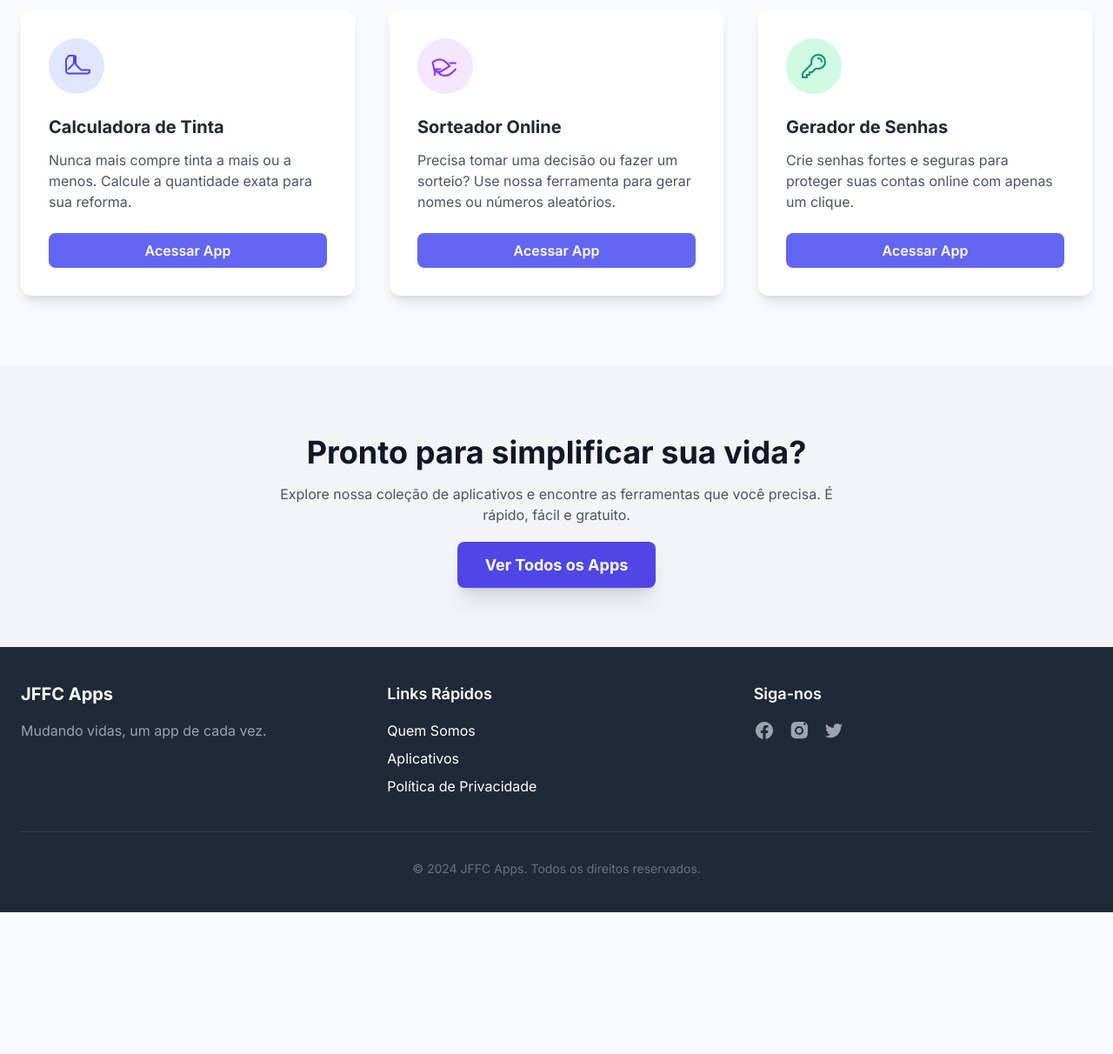
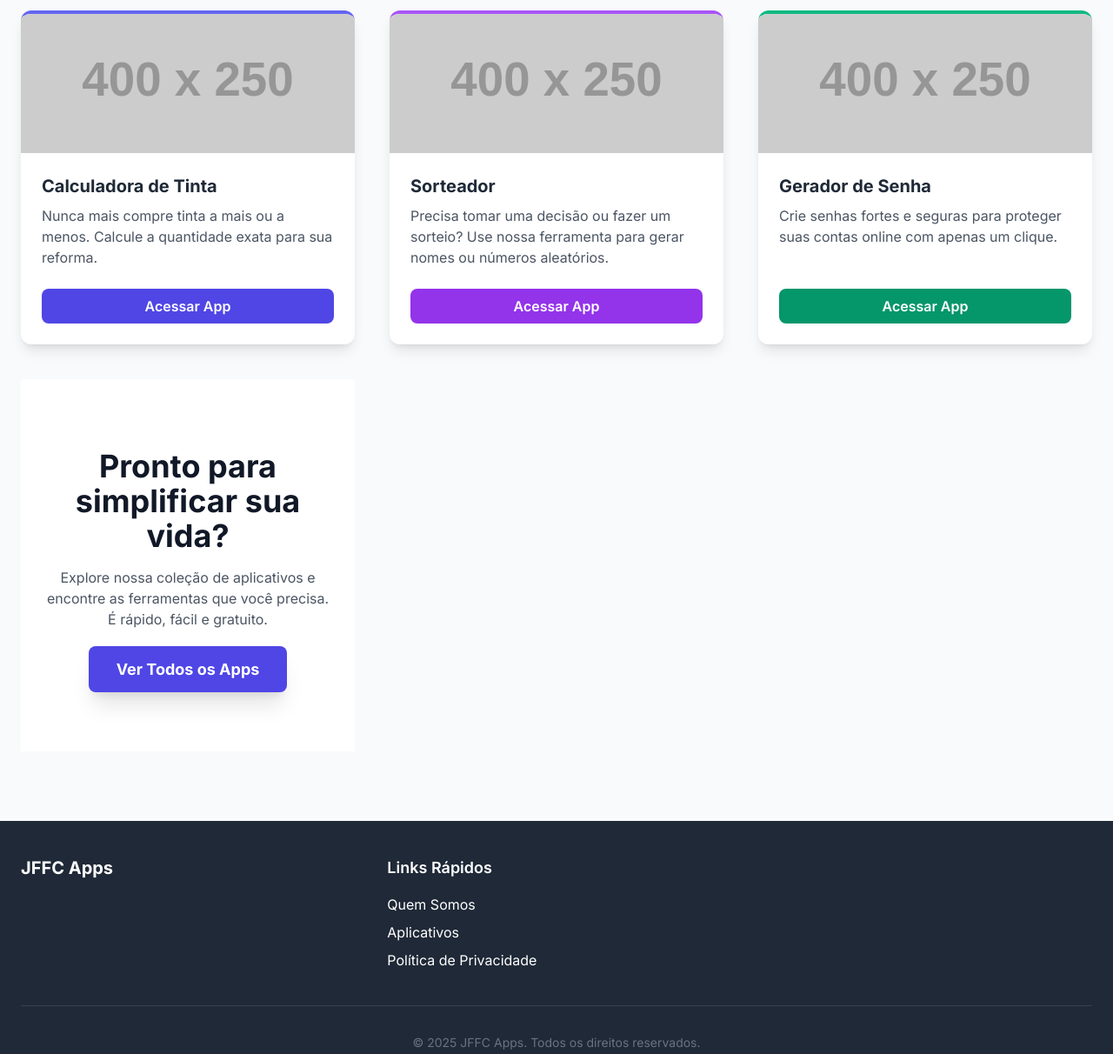
Before and after one commit to jffcapp/jffcapp.github.io, a plain HTML site: page index.html in a window 1280 px wide. Shown: the part 1380-2592 px from the top of the page at 87% size. Before the commit the page ends 2429 px from the top, so only its background shows below. Drawn offline with nearby package versions, Linux system fonts and the light colour scheme; placeholder pictures from the web are drawn by us.

Commit message:
Update index.html

```diff
--- a/index.html
+++ b/index.html
@@ -89,8 +89,8 @@
             </div>
         </section>
 
-        <!-- Seção Nossos Aplicativos -->
-        <section id="aplicativos" class="py-20">
+        <!-- Seção Nossos Aplicativos (Layout Melhorado) -->
+        <section id="aplicativos" class="py-20 bg-gray-50">
             <div class="container mx-auto px-6">
                 <div class="text-center mb-16">
                     <h2 class="text-3xl md:text-4xl font-bold mb-4">Conheça Nossos Aplicativos</h2>
@@ -98,41 +98,40 @@
                 </div>
                 <div class="grid md:grid-cols-2 lg:grid-cols-3 gap-10">
 
-                    <!-- App 1: Calculadora de Tinta (Exemplo) -->
-                    <div class="bg-white p-8 rounded-xl shadow-lg hover:shadow-2xl transition-shadow duration-300 flex flex-col">
-                        <div class="bg-indigo-100 text-indigo-600 w-16 h-16 rounded-full flex items-center justify-center mb-6 self-start">
-                            <svg xmlns="http://www.w3.org/2000/svg" fill="none" viewBox="0 0 24 24" stroke-width="1.5" stroke="currentColor" class="w-8 h-8"><path stroke-linecap="round" stroke-linejoin="round" d="M9.75 3.104v5.714a2.25 2.25 0 0 1-.659 1.591L5 14.5M9.75 3.104c.251.023.501.05.75.082a.75.75 0 0 1 .75.75v5.714a2.25 2.25 0 0 0 .659 1.591l3.458 3.458a2.25 2.25 0 0 0 1.591.659h5.714a.75.75 0 0 1 .75.75 2.25 2.25 0 0 1-2.25 2.25H5.25a2.25 2.25 0 0 1-2.25-2.25V6.854a2.25 2.25 0 0 1 .659-1.591L5 3.804a.75.75 0 0 1 .75-.75h3.25Z" /></svg>
+                    <!-- App 1: Calculadora de Tinta -->
+                    <div class="bg-white rounded-xl shadow-lg overflow-hidden transform hover:-translate-y-2 transition-transform duration-300 flex flex-col border-t-4 border-indigo-500">
+                        <img src="https://placehold.co/400x250/eef2ff/6366f1?text=Calculadora+de+Tinta" alt="Screenshot da Calculadora de Tinta" class="w-full h-40 object-cover">
+                        <div class="p-6 flex flex-col flex-grow">
+                            <h3 class="text-xl font-bold text-gray-800 mb-2">Calculadora de Tinta</h3>
+                            <p class="text-gray-600 mb-6 flex-grow">Nunca mais compre tinta a mais ou a menos. Calcule a quantidade exata para sua reforma.</p>
+                            <a href="https://sites.google.com/view/jffcapp/home/apps/calculadora-de-tinta" target="_blank" class="mt-auto bg-indigo-600 text-white font-semibold py-2 px-5 rounded-lg text-center hover:bg-indigo-700 transition-colors">Acessar App</a>
                         </div>
-                        <h3 class="text-xl font-bold mb-3">Calculadora de Tinta</h3>
-                        <p class="text-gray-600 mb-6 flex-grow">Nunca mais compre tinta a mais ou a menos. Calcule a quantidade exata para sua reforma.</p>
-                        <a href="#" class="mt-auto bg-indigo-500 text-white font-semibold py-2 px-4 rounded-lg text-center hover:bg-indigo-600 transition-colors">Acessar App</a>
                     </div>
 
-                    <!-- App 2: Sorteador (Exemplo) -->
-                    <div class="bg-white p-8 rounded-xl shadow-lg hover:shadow-2xl transition-shadow duration-300 flex flex-col">
-                        <div class="bg-purple-100 text-purple-600 w-16 h-16 rounded-full flex items-center justify-center mb-6 self-start">
-                           <svg xmlns="http://www.w3.org/2000/svg" fill="none" viewBox="0 0 24 24" stroke-width="1.5" stroke="currentColor" class="w-8 h-8"><path stroke-linecap="round" stroke-linejoin="round" d="M16.023 9.348h4.992v-.001M2.985 19.644v-4.992m0 0h4.992m-4.993 0 3.181 3.183a8.25 8.25 0 0 0 11.667 0l3.181-3.183m-4.991-2.69-3.182-3.182a8.25 8.25 0 0 0-11.667 0L2.985 16.95l4.992.001Z" /></svg>
+                    <!-- App 2: Sorteador -->
+                    <div class="bg-white rounded-xl shadow-lg overflow-hidden transform hover:-translate-y-2 transition-transform duration-300 flex flex-col border-t-4 border-purple-500">
+                        <img src="https://placehold.co/400x250/f3e8ff/a855f7?text=Sorteador" alt="Screenshot do Sorteador" class="w-full h-40 object-cover">
+                        <div class="p-6 flex flex-col flex-grow">
+                            <h3 class="text-xl font-bold text-gray-800 mb-2">Sorteador</h3>
+                            <p class="text-gray-600 mb-6 flex-grow">Precisa tomar uma decisão ou fazer um sorteio? Use nossa ferramenta para gerar nomes ou números aleatórios.</p>
+                            <a href="https://sites.google.com/view/jffcapp/home/apps/sorteador" target="_blank" class="mt-auto bg-purple-600 text-white font-semibold py-2 px-5 rounded-lg text-center hover:bg-purple-700 transition-colors">Acessar App</a>
                         </div>
-                        <h3 class="text-xl font-bold mb-3">Sorteador Online</h3>
-                        <p class="text-gray-600 mb-6 flex-grow">Precisa tomar uma decisão ou fazer um sorteio? Use nossa ferramenta para gerar nomes ou números aleatórios.</p>
-                        <a href="#" class="mt-auto bg-indigo-500 text-white font-semibold py-2 px-4 rounded-lg text-center hover:bg-indigo-600 transition-colors">Acessar App</a>
                     </div>
 
-                    <!-- App 3: Gerador de Senhas (Exemplo) -->
-                    <div class="bg-white p-8 rounded-xl shadow-lg hover:shadow-2xl transition-shadow duration-300 flex flex-col">
-                        <div class="bg-emerald-100 text-emerald-600 w-16 h-16 rounded-full flex items-center justify-center mb-6 self-start">
-                            <svg xmlns="http://www.w3.org/2000/svg" fill="none" viewBox="0 0 24 24" stroke-width="1.5" stroke="currentColor" class="w-8 h-8"><path stroke-linecap="round" stroke-linejoin="round" d="M15.75 5.25a3 3 0 0 1 3 3m3 0a6 6 0 0 1-7.029 5.912c-.563-.097-1.159.026-1.563.43L10.5 17.25H8.25v2.25H6v2.25H2.25v-2.818c0-.597.237-1.17.659-1.591l6.499-6.499c.404-.404.527-1 .43-1.563A6 6 0 1 1 21.75 8.25Z" /></svg>
+                    <!-- App 3: Gerador de Senha -->
+                    <div class="bg-white rounded-xl shadow-lg overflow-hidden transform hover:-translate-y-2 transition-transform duration-300 flex flex-col border-t-4 border-emerald-500">
+                        <img src="https://placehold.co/400x250/dcfce7/10b981?text=Gerador+de+Senha" alt="Screenshot do Gerador de Senha" class="w-full h-40 object-cover">
+                        <div class="p-6 flex flex-col flex-grow">
+                            <h3 class="text-xl font-bold text-gray-800 mb-2">Gerador de Senha</h3>
+                            <p class="text-gray-600 mb-6 flex-grow">Crie senhas fortes e seguras para proteger suas contas online com apenas um clique.</p>
+                            <a href="https://sites.google.com/view/jffcapp/home/apps/gerador-de-senha" target="_blank" class="mt-auto bg-emerald-600 text-white font-semibold py-2 px-5 rounded-lg text-center hover:bg-emerald-700 transition-colors">Acessar App</a>
                         </div>
-                        <h3 class="text-xl font-bold mb-3">Gerador de Senhas</h3>
-                        <p class="text-gray-600 mb-6 flex-grow">Crie senhas fortes e seguras para proteger suas contas online com apenas um clique.</p>
-                        <a href="#" class="mt-auto bg-indigo-500 text-white font-semibold py-2 px-4 rounded-lg text-center hover:bg-indigo-600 transition-colors">Acessar App</a>
                     </div>
-                </div>
-            </div>
-        </section>
+
+
 
         <!-- Seção de CTA -->
-        <section id="comece-a-usar" class="bg-gray-100">
+        <section id="comece-a-usar" class="bg-white">
             <div class="container mx-auto px-6 py-20 text-center">
                 <h2 class="text-3xl md:text-4xl font-bold mb-4 text-gray-900">Pronto para simplificar sua vida?</h2>
                 <p class="max-w-2xl mx-auto mb-8 text-gray-600">Explore nossa coleção de aplicativos e encontre as ferramentas que você precisa. É rápido, fácil e gratuito.</p>
@@ -149,7 +148,6 @@
             <div class="grid md:grid-cols-3 gap-8 text-center md:text-left">
                 <div>
                     <h3 class="text-xl font-bold mb-4">JFFC Apps</h3>
-                    <p class="text-gray-400">Mudando vidas, um app de cada vez.</p>
                 </div>
                 <div>
                     <h3 class="text-lg font-semibold mb-4">Links Rápidos</h3>
@@ -159,17 +157,9 @@
                         <li class="mb-2"><a href="#" class="hover:text-indigo-400 transition-colors">Política de Privacidade</a></li>
                     </ul>
                 </div>
-                <div>
-                    <h3 class="text-lg font-semibold mb-4">Siga-nos</h3>
-                    <div class="flex justify-center md:justify-start space-x-4">
-                        <a href="#" class="text-gray-400 hover:text-white"><span class="sr-only">Facebook</span><svg class="w-6 h-6" fill="currentColor" viewBox="0 0 24 24" aria-hidden="true"><path fill-rule="evenodd" d="M22 12c0-5.523-4.477-10-10-10S2 6.477 2 12c0 4.991 3.657 9.128 8.438 9.878v-6.987h-2.54V12h2.54V9.797c0-2.506 1.492-3.89 3.777-3.89 1.094 0 2.238.195 2.238.195v2.46h-1.26c-1.243 0-1.63.771-1.63 1.562V12h2.773l-.443 2.89h-2.33v6.988C18.343 21.128 22 16.991 22 12z" clip-rule="evenodd" /></svg></a>
-                        <a href="#" class="text-gray-400 hover:text-white"><span class="sr-only">Instagram</span><svg class="w-6 h-6" fill="currentColor" viewBox="0 0 24 24" aria-hidden="true"><path fill-rule="evenodd" d="M12.315 2c2.43 0 2.784.013 3.808.06 1.064.049 1.791.218 2.427.465a4.902 4.902 0 011.772 1.153 4.902 4.902 0 011.153 1.772c.247.636.416 1.363.465 2.427.048 1.024.06 1.378.06 3.808s-.012 2.784-.06 3.808c-.049 1.064-.218 1.791-.465 2.427a4.902 4.902 0 01-1.153 1.772 4.902 4.902 0 01-1.772 1.153c-.636.247-1.363.416-2.427.465-1.024.048-1.378.06-3.808.06s-2.784-.013-3.808-.06c-1.064-.049-1.791-.218-2.427-.465a4.902 4.902 0 01-1.772-1.153 4.902 4.902 0 01-1.153-1.772c-.247-.636-.416-1.363-.465-2.427-.048-1.024-.06-1.378-.06-3.808s.012-2.784.06-3.808c.049-1.064.218-1.791.465-2.427a4.902 4.902 0 011.153-1.772A4.902 4.902 0 016.08 2.525c.636-.247 1.363-.416 2.427-.465C9.53 2.013 9.884 2 12.315 2zM12 7a5 5 0 100 10 5 5 0 000-10zm0 8a3 3 0 110-6 3 3 0 010 6zm6.406-11.845a1.25 1.25 0 100 2.5 1.25 1.25 0 000-2.5z" clip-rule="evenodd" /></svg></a>
-                        <a href="#" class="text-gray-400 hover:text-white"><span class="sr-only">Twitter</span><svg class="w-6 h-6" fill="currentColor" viewBox="0 0 24 24" aria-hidden="true"><path d="M8.29 20.251c7.547 0 11.675-6.253 11.675-11.675 0-.178 0-.355-.012-.53A8.348 8.348 0 0022 5.92a8.19 8.19 0 01-2.357.646 4.118 4.118 0 001.804-2.27 8.224 8.224 0 01-2.605.996 4.107 4.107 0 00-6.993 3.743 11.65 11.65 0 01-8.457-4.287 4.106 4.106 0 001.27 5.477A4.072 4.072 0 012.8 9.71v.052a4.105 4.105 0 003.292 4.022 4.095 4.095 0 01-1.853.07 4.108 4.108 0 003.834 2.85A8.233 8.233 0 012 18.407a11.616 11.616 0 006.29 1.84" /></svg></a>
-                    </div>
-                </div>
             </div>
             <div class="mt-8 pt-8 border-t border-gray-700 text-center text-gray-500 text-sm">
-                <p>&copy; 2024 JFFC Apps. Todos os direitos reservados.</p>
+                <p>&copy; 2025 JFFC Apps. Todos os direitos reservados.</p>
             </div>
         </div>
     </footer>
```
